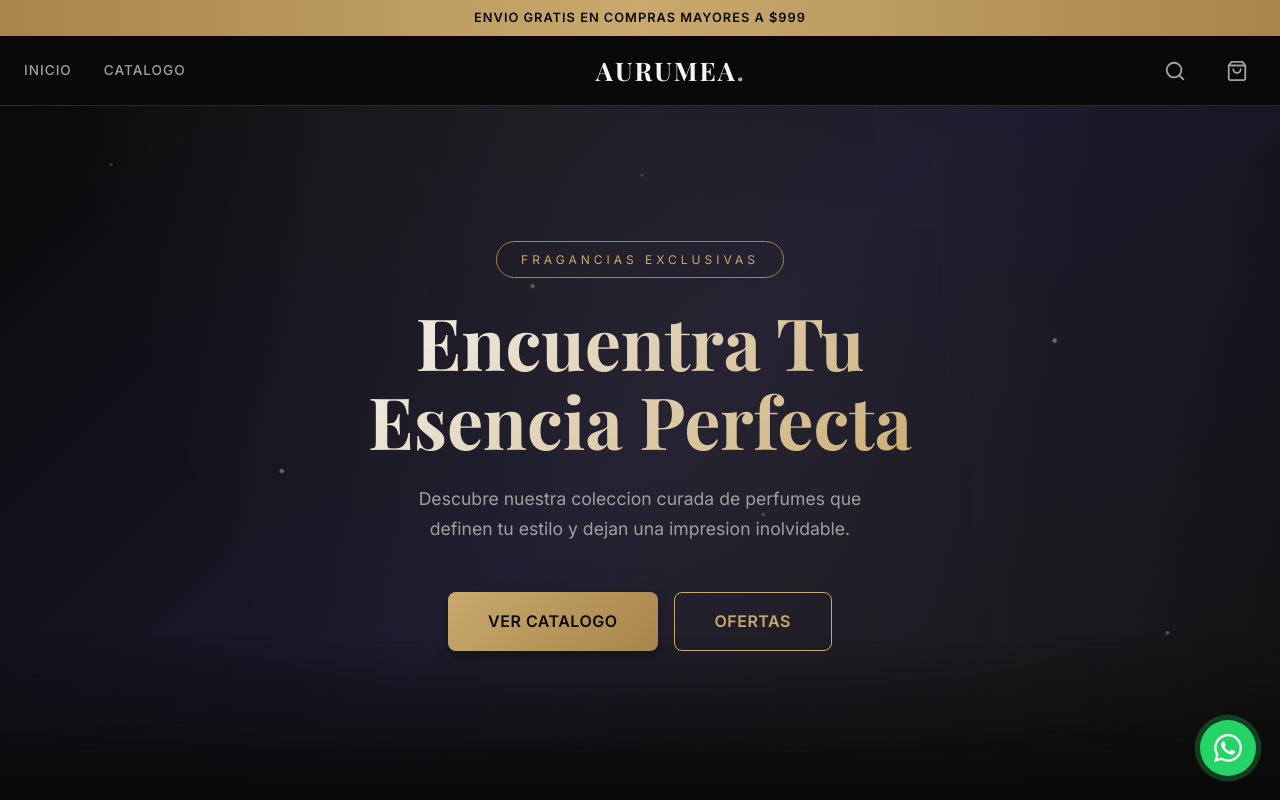
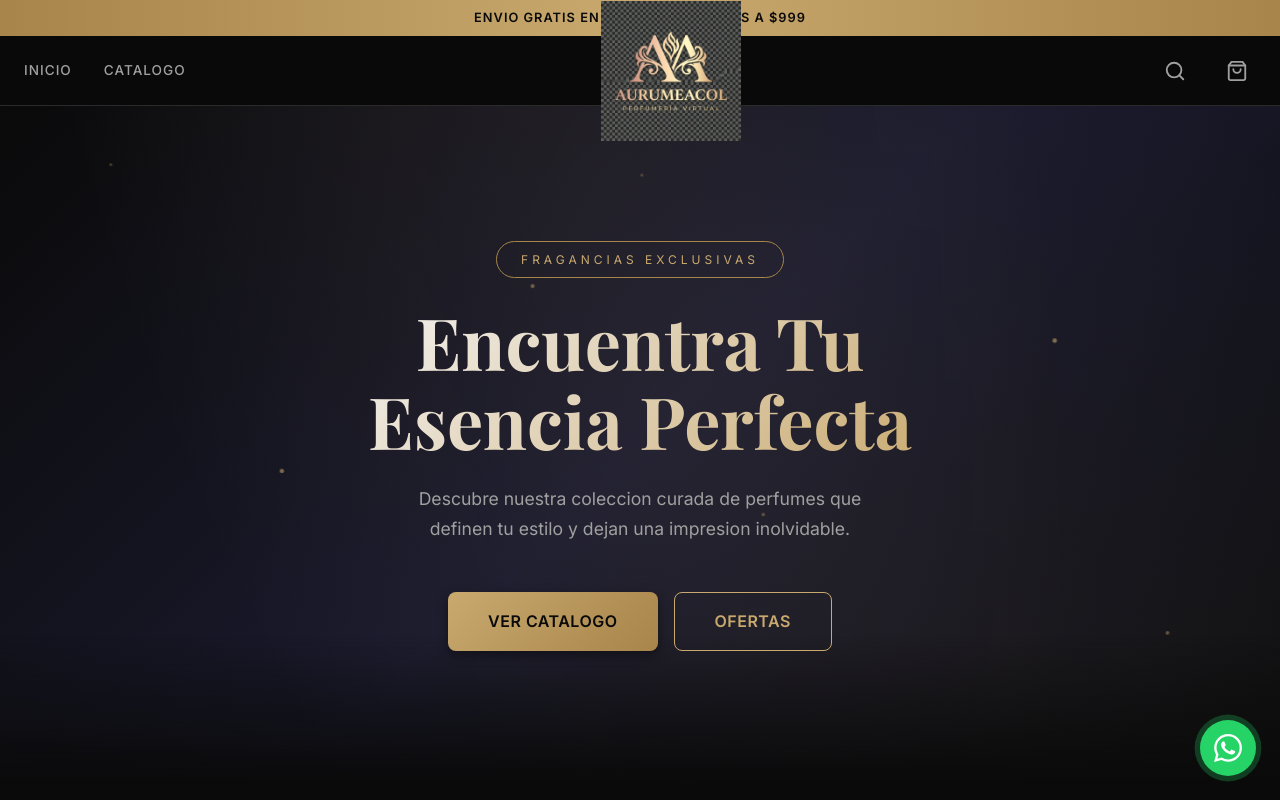
Before and after one commit to Itsstebann/e-commerce, a Next.js app: page / in a window 1280 px wide. Shown: the top 800 px of the page. Built offline with nearby package versions, Linux system fonts and the light colour scheme; a web font is replaced by a local one.

Commit message:
Agrega logo oficial AurumeAcol en header como imagen PNG y actualiza favicon y metadata del sitio

```diff
--- a/src/app/layout.js
+++ b/src/app/layout.js
@@ -3,9 +3,13 @@ import { CartProvider } from '@/context/CartContext';
 import ClientLayoutWrapper from '@/components/layout/ClientLayoutWrapper';
 
 export const metadata = {
-  title: 'Aurumea | Fragancias exclusivas que definen tu esencia',
-  description: 'Aurumea - Tienda en linea de perfumes exclusivos. Encuentra la fragancia perfecta para cada ocasion con envio a todo el pais.',
-  keywords: 'aurumea, perfumes, fragancias, perfumeria, tienda online, perfumes originales',
+  title: 'AurumeAcol | Perfumería Virtual',
+  description: 'AurumeAcol - Tienda en linea de perfumes exclusivos. Encuentra la fragancia perfecta para cada ocasion con envio a todo Colombia.',
+  keywords: 'aurumeacol, perfumes, fragancias, perfumeria, tienda online, perfumes originales, Colombia',
+  icons: {
+    icon: '/logo.png',
+    apple: '/logo.png',
+  },
 };
 
 export default function RootLayout({ children }) {
--- a/src/components/layout/Header.js
+++ b/src/components/layout/Header.js
@@ -2,8 +2,9 @@
 
 import { useState } from 'react';
 import Link from 'next/link';
+import Image from 'next/image';
 import { useCart } from '@/context/CartContext';
-import { STORE_NAME, ANNOUNCEMENT_TEXT } from '@/utils/constants';
+import { ANNOUNCEMENT_TEXT } from '@/utils/constants';
 import styles from './Header.module.css';
 
 export default function Header() {
@@ -28,7 +29,14 @@ export default function Header() {
 
           {/* Logo centro */}
           <Link href="/" className={styles['header-logo']}>
-            {STORE_NAME}<span>.</span>
+            <Image
+              src="/logo.png"
+              alt="AurumeAcol Perfumería Virtual"
+              width={140}
+              height={52}
+              priority
+              style={{ objectFit: 'contain', filter: 'brightness(1.05)' }}
+            />
           </Link>
 
           {/* Acciones derecha */}
--- a/src/components/layout/Header.module.css
+++ b/src/components/layout/Header.module.css
@@ -69,16 +69,14 @@
 }
 
 .header-logo {
-  font-family: var(--font-heading);
-  font-size: 1.6rem;
-  font-weight: 700;
-  color: var(--color-text-primary);
-  letter-spacing: 2px;
-  text-transform: uppercase;
+  display: flex;
+  align-items: center;
+  line-height: 1;
+  transition: opacity var(--transition-fast);
 }
 
-.header-logo span {
-  color: var(--color-accent);
+.header-logo:hover {
+  opacity: 0.88;
 }
 
 .header-actions {
```
Also changed, not shown: public/logo.png (added).
